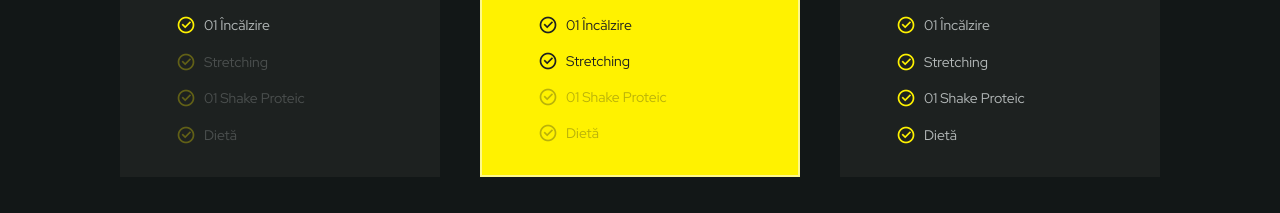
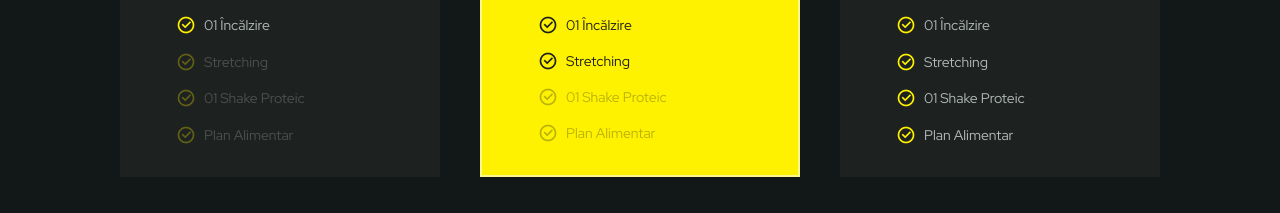
Before and after one commit to danidib/personal-trainer, a plain HTML site: page index.html in a window 1280 px wide. Shown: the part 2890-3103 px from the top of the page. Drawn offline with nearby package versions, Linux system fonts and the light colour scheme.

Commit message:
Small changes

```diff
--- a/index.html
+++ b/index.html
@@ -55,7 +55,7 @@
 
     <!--==================== MAIN ====================-->
     <main class="main">
-      <!--==================== HOME ====================-->
+      <!--==================== ACASĂ ====================-->
       <section class="home section" id="home">
         <div class="home__container container grid">
           <div class="home__data">
@@ -79,7 +79,7 @@
         </div>
       </section>
 
-      <!--==================== LOGOS ====================-->
+      <!--==================== PARTENERI ====================-->
       <section class="logos section">
         <div class="logos__container container grid">
           <img src="img/logo1.png" alt="logo image" class="logos__img" />
@@ -159,7 +159,7 @@
         </div>
       </section>
 
-      <!--==================== CHOOSE ME ====================-->
+      <!--==================== DE CE EU ====================-->
       <section class="choose section" id="choose">
         <div class="choose__overflow">
           <div class="choose__container container grid">
@@ -208,7 +208,7 @@
         </div>
       </section>
 
-      <!--==================== PRICING ====================-->
+      <!--==================== ABONAMENTE ====================-->
       <section class="pricing section" id="pricing">
         <div class="container">
           <div class="section__data">
@@ -249,7 +249,7 @@
                 </li>
                 <li class="pricing__item pricing__item-opacity">
                   <i class="ri-checkbox-circle-line"></i>
-                  Dietă
+                  Plan Alimentar
                 </li>
               </ul>
             </article>
@@ -283,7 +283,7 @@
                 </li>
                 <li class="pricing__item pricing__item-opacity">
                   <i class="ri-checkbox-circle-line"></i>
-                  Dietă
+                  Plan Alimentar
                 </li>
               </ul>
             </article>
@@ -317,7 +317,7 @@
                 </li>
                 <li class="pricing__item">
                   <i class="ri-checkbox-circle-line"></i>
-                  Dietă
+                  Plan Alimentar
                 </li>
               </ul>
             </article>
@@ -325,7 +325,7 @@
         </div>
       </section>
 
-      <!--==================== CALCULATE ====================-->
+      <!--==================== CALCULATOR IMC ====================-->
       <section class="calculate section">
         <div class="calculate__container container grid">
           <div class="calculate__content">
```
